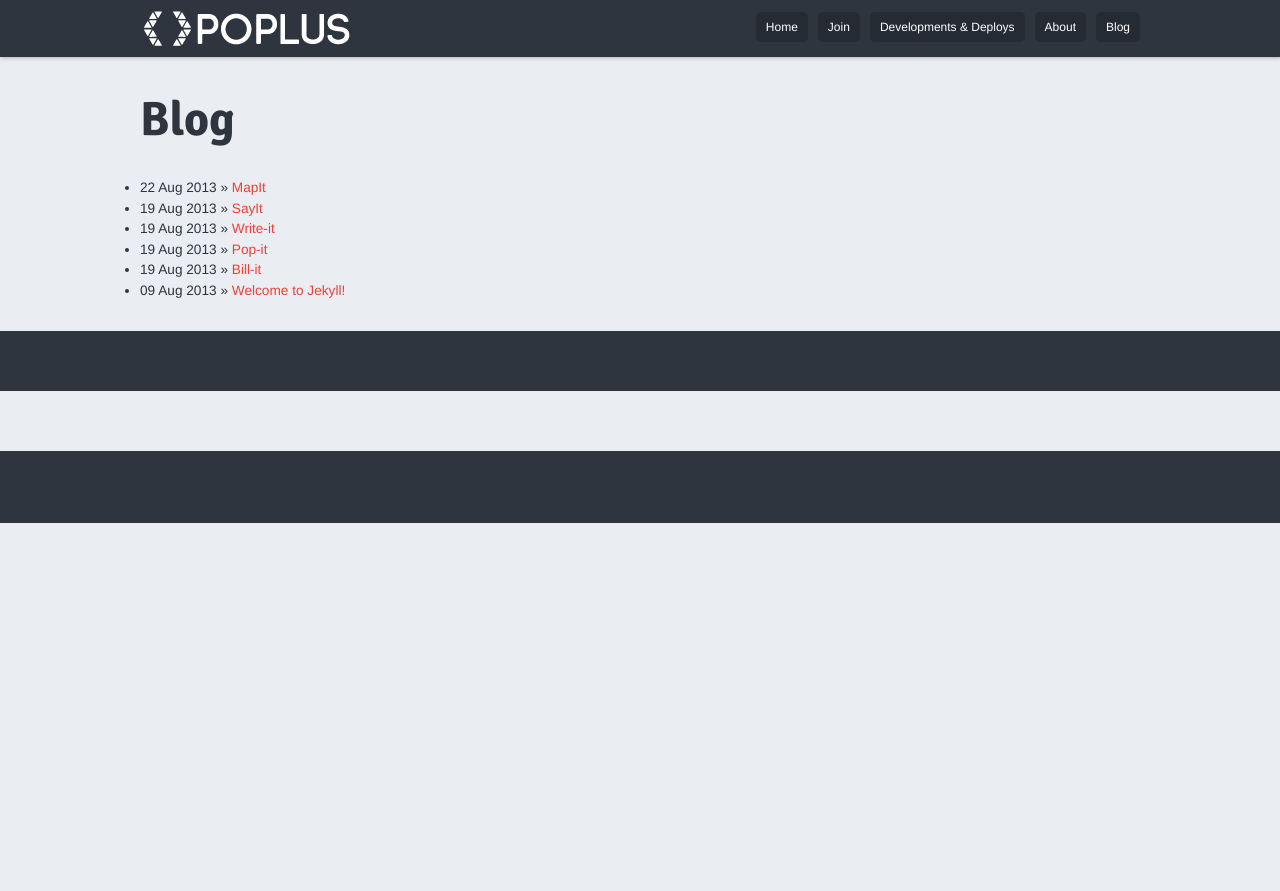
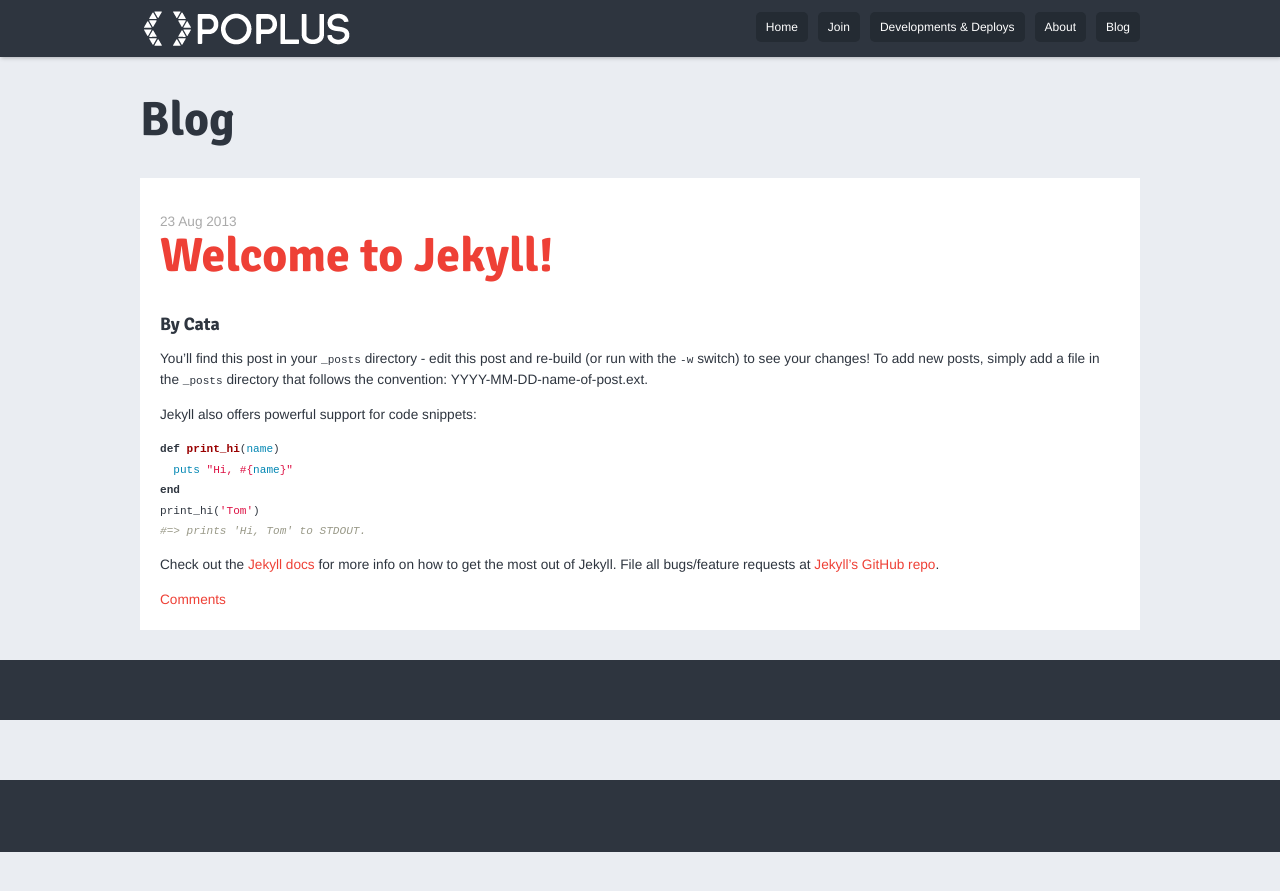
Before and after one commit to poplus/home-poplus, a Jekyll site: the page built from blog.html, in a window 1280 px wide and 900 px high. Shown: the top 891 px of the window. Built offline with Jekyll 4.4.1, drawn with Linux system fonts in a browser that asks for light colours; comment, search, counter and statistics services are not loaded.

Commit message:
Disqus to Blog posts.

```diff
--- a/_layouts/default.html
+++ b/_layouts/default.html
@@ -32,7 +32,7 @@
                     <a href="{{ site.url }}/join"><li>Join</li></a>
                     <a href="{{ site.url }}/catalogue.html"><li>Developments & Deploys</li></a>
                     <a href="{{ site.url }}/about.html"><li>About</li></a>
-                    <a href="../blog.html"><li>Blog</li></a>
+                    <a href="/blog.html"><li>Blog</li></a>
                     <!-- <a href="../workspace.html"><li>Workspace</li></a> -->
                   </ul>
                 </div>
--- a/_layouts/post.html
+++ b/_layouts/post.html
@@ -5,5 +5,8 @@ layout: default
 <p class="meta">{{ page.date | date_to_string }}</p>
 
 <div class="post">
-{{ content }}
+		<h1>{{ page.title }}</h1>
+		<h4>By {{ page.author }}</h4>
+		{{ content }}
+		{% include disqus-comments.html %}
 </div>
--- a/_posts/2013-08-09-welcome-to-jekyll.markdown
+++ b/_posts/2013-08-09-welcome-to-jekyll.markdown
@@ -1,8 +1,9 @@
 ---
 layout: post
 title:  "Welcome to Jekyll!"
-date:   2013-08-09 17:40:57
-categories: jekyll update
+author: Cata
+date: 23-08-2013
+categories: post
 tags: website
 ---
 
--- a/blog.html
+++ b/blog.html
@@ -6,7 +6,26 @@ title: Blog Poplus
 	  <h1>Blog</h1>
 
   <ul class="posts">
-    {% for post in site.posts %}
-      <li><span>{{ post.date | date_to_string }}</span> &raquo; <a href="{{ post.url }}">{{ post.title }}</a></li>
-    {% endfor %}
+  			{% for post in site.categories.post %}
+			    	<div>
+			    		<p class="meta">{{ post.date | date_to_string }}</p>
+	    				<h1><a href="{{ post.url }}">{{ post.title }}</a></h1>
+			    		<h4>By {{ post.author }}</h4>
+			    		{{ post.content }}
+			    		<a href="{{ site.url}}{{ post.url }}#disqus_thread"> Comments</a>
+					</div>
+			{% endfor %}
   </ul>
+
+  <script type="text/javascript">
+      /* * * CONFIGURATION VARIABLES: EDIT BEFORE PASTING INTO YOUR WEBPAGE * * */
+      var disqus_shortname = '{{ site.disqus.shortname }}'; // required: replace example with your forum shortname
+
+      /* * * DON'T EDIT BELOW THIS LINE * * */
+      (function () {
+          var s = document.createElement('script'); s.async = true;
+          s.type = 'text/javascript';
+          s.src = '//' + disqus_shortname + '.disqus.com/count.js';
+          (document.getElementsByTagName('HEAD')[0] || document.getElementsByTagName('BODY')[0]).appendChild(s);
+      }());
+  </script>
--- a/catalogue.html
+++ b/catalogue.html
@@ -37,6 +37,7 @@ title: Catalogue Poplus
 			{% endfor %}
 	</div>
 
+
 <script type="text/javascript">
 var container = document.querySelector('#container');
 var msnry = new Masonry( container, {
```
Also changed, not shown: _includes/disqus-comments.html (added, +14 -0 lines), css/main.css.
